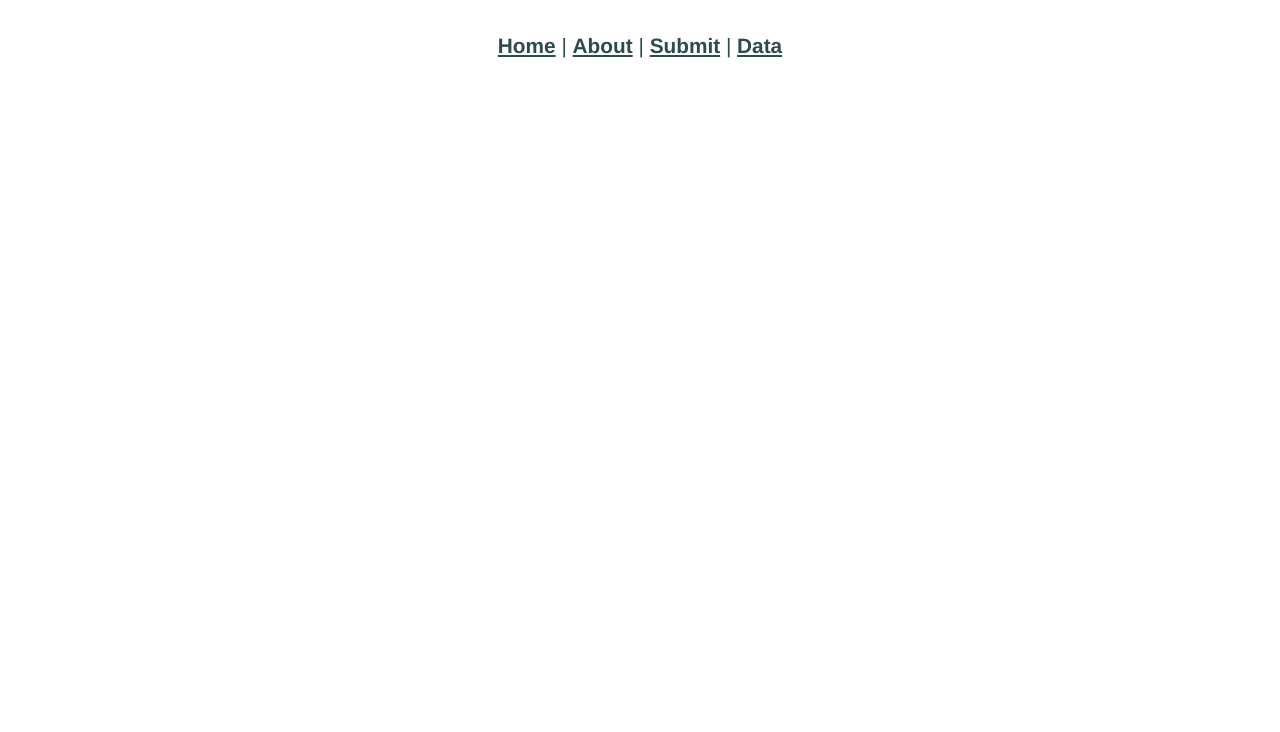
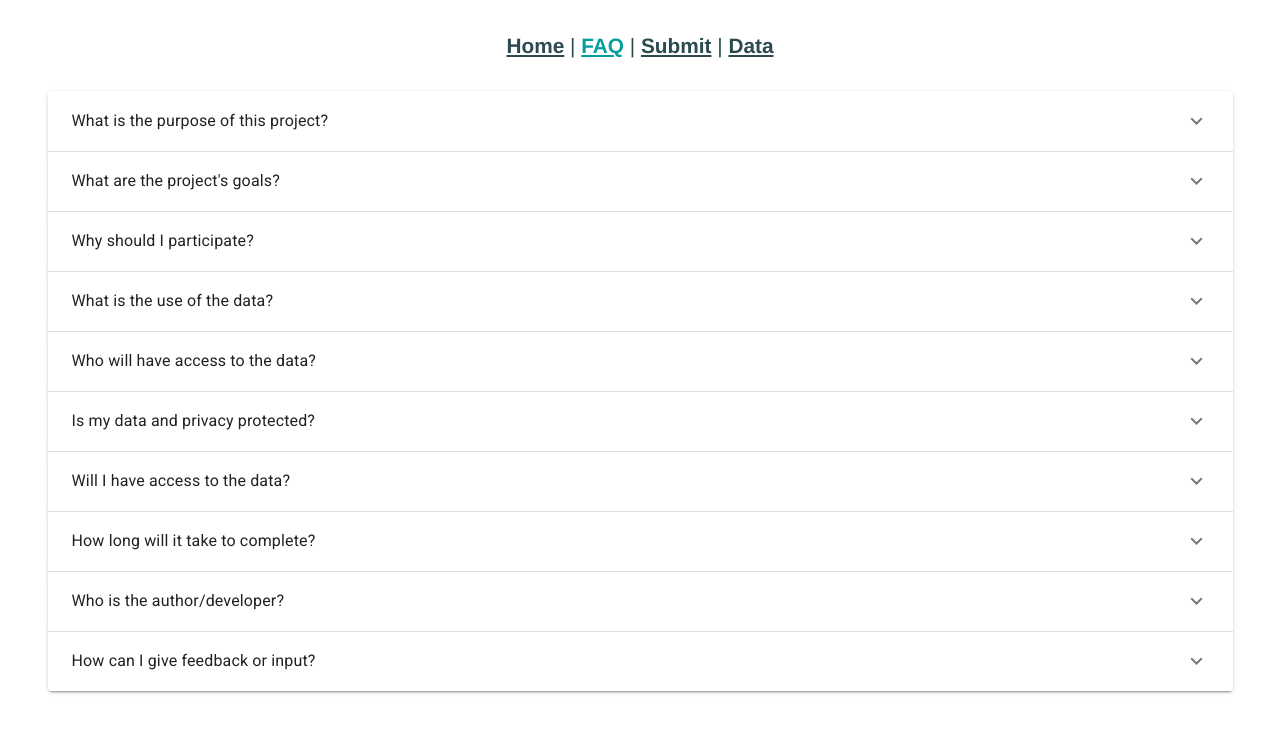
Before and after one commit to riefer02/values-project, a Vue app: page /faq in a window 1280 px wide. Shown: the top 732 px of the page. Built offline with nearby package versions, Linux system fonts and the light colour scheme.

Commit message:
updated about page to FAQ page, data table explained, basic styling

```diff
--- a/src/App.vue
+++ b/src/App.vue
@@ -3,7 +3,7 @@
     <div id="app">
       <div id="nav">
         <router-link to="/">Home</router-link> |
-        <router-link to="/about">About</router-link> |
+        <router-link to="/faq">FAQ</router-link> |
         <router-link to="/signup">Submit</router-link> |
         <router-link to="/data">Data</router-link>
       </div>
--- a/src/components/AboutExpansionPanel.vue
+++ b/src/components/AboutExpansionPanel.vue
@@ -17,29 +17,54 @@ export default {
     return {
       items: [
         {
-          name: "Project Overview",
+          name: "What is the purpose of this project?",
           content:
-            "The Values Project is a data project designed to collect people's values. The Values Project does not ask about race or ethnicity, only age, the user's country of origin and their parent's country of origin. The project theorizes that differences in values separates cultures from integrating.",
+            "The Values Project is a data project designed to collect people's values. The Values Project does not ask about race or ethnicity, only age, the user's country of origin, and their parent's country of origin. The project theorizes that differences in values separate cultures from assimilating.",
         },
         {
-          name: "Project Goal",
+          name: "What are the project's goals?",
           content:
-            "The goal of the Values Project is to find relationships between values and environmental influences. These relationships will hopefully shed insight on subtle differences between cultures so that an active conversation can be created in order to foster understanding and unity.",
+            "The Values Project is a sociological study seeking to find relationships between human values and environmental influences. These relationships will shed insight on subtle differences between cultures to foster an active conversation with the goal of reaching understanding and unity.",
         },
         {
-          name: "Data Security",
+          name: "Why should I participate?",
+          content:
+            "You will be able to share your personal values which will create meaningful data. With more participants, the accuracy and validity of the study will yield greater insights about cultural values, communities, and human behavior.",
+        },
+        {
+          name: "What is the use of the data?",
+          content:
+            "The data will be used to reveal blindspots or target areas of further study into the values of communities across the world. As data grows, new questions and stages of the Values Project will begin to flourish and develop.",
+        },
+        {
+          name: "Who will have access to the data?",
+          content:
+            "Currently the Values Project is run by an independent anthropologist/developer. Details about him can be found below.",
+        },
+        {
+          name: "Is my data and privacy protected?",
           content:
             "The Values Project requests user's email to ensure their are no duplicate entries and maintain authenticity of data. Names are collected to see if possible trends emerge between family names and values. User's full names will never be revealed in reports, data models, or publication.",
         },
         {
-          name: "Data Modeling",
+          name: "Will I have access to the data?",
           content:
-            "As the Values Project grows data models will be added to the Values Project website. Visitors will be able to explore the data using a variety of filters or retrieve information for their own research.",
+            "As the Values Project grows data models will be added to the Values Project website. Visitors will be able to explore the data using a variety of filters and/or retrieve information for their own research.",
         },
         {
-          name: "Author/Developer",
+          name: "How long will it take to complete?",
+          content:
+            "The Values Project has no end date in mind and will hopefully flourish into a larger program that aims to promote unity and understanding for humans across the planet.",
+        },
+        {
+          name: "Who is the author/developer?",
           content:
             "Andrew Riefenstahl has been teaching students in classrooms for over six years. His educational background in anthropology, geology and recently computer science has given him a broad base from which to approach many topics. He is also a musician, writer and avid dog dad. He enjoys researching cultural aspects of human society to find insights for a better tomorrow.",
+        },
+        {
+          name: "How can I give feedback or input?",
+          content:
+            "If you would like to give feedback or offer a suggestion for the Values Project please direct message via twitter @Values_Project",
         },
       ],
     };
--- a/src/components/data/CompiledData.vue
+++ b/src/components/data/CompiledData.vue
@@ -1,7 +1,14 @@
 <template>
 	<v-container>
 		<v-row
-			><v-col><CountDataModel /></v-col
+			><v-col>
+				<v-sheet class="elevation-1">
+					<p>
+						This data table reflects the total selections for each
+						value in the database from submissions.
+					</p>
+				</v-sheet>
+				<CountDataModel /> </v-col
 		></v-row>
 	</v-container>
 </template>
--- a/src/router/index.js
+++ b/src/router/index.js
@@ -1,7 +1,7 @@
 import Vue from "vue";
 import VueRouter from "vue-router";
 import Home from "../views/Home.vue";
-import About from "../views/About.vue";
+import FAQ from "../views/FAQ.vue";
 import SignUp from "../views/SignUp.vue";
 import Survey from "../views/Survey.vue";
 import Data from "../views/Data.vue";
@@ -16,12 +16,12 @@ const routes = [
     component: Home,
   },
   {
-    path: "/about",
-    name: "About",
+    path: "/faq",
+    name: "FAQ",
     // route level code-splitting
     // this generates a separate chunk (about.[hash].js) for this route
     // which is lazy-loaded when the route is visited.
-    component: About,
+    component: FAQ,
   },
   {
     path: "/signup",
--- a/src/views/Home.vue
+++ b/src/views/Home.vue
@@ -1,5 +1,6 @@
 <template>
 	<div class="home">
+		<v-container>
 			<LogoValues />
 			<!-- <HelloWorld msg="Welcome to Your Vue.js App" /> -->
 			<h1>Welcome to the Values Project</h1>
@@ -7,14 +8,14 @@
 				<v-col cols="12" sm="4">
 					<v-sheet>
 						<p>
-						The Values Project is a sociological study to find
-						relationships between human values and environmental
-						influences. These relationships will shed insight on
-						subtle differences between cultures so that an active
-						conversation can be created in order to foster
-						understanding and unity.
+							The Values Project is a sociological study seeking
+							to find relationships between human values and
+							environmental influences. These relationships will
+							shed insight on subtle differences between cultures
+							to foster an active conversation with the goal of
+							reaching understanding and unity.
 						</p>
-					<router-link to="/about">
+						<router-link to="/faq">
 							<v-btn text color="#039e9e">
 								Learn More
 							</v-btn>
@@ -22,6 +23,7 @@
 					</v-sheet>
 				</v-col>
 			</v-row>
+		</v-container>
 	</div>
 </template>
 
@@ -40,6 +42,10 @@ export default {
 </script>
 
 <style scoped lang="scss">
+.container[data-v-fae5bece] {
+	padding-top: 0;
+}
+
 h1 {
 	margin-top: 1rem;
 }
```
Also changed, not shown: src/views/FAQ.vue (renamed from src/views/About.vue). Lines whose indentation alone changed are shown as unchanged.
